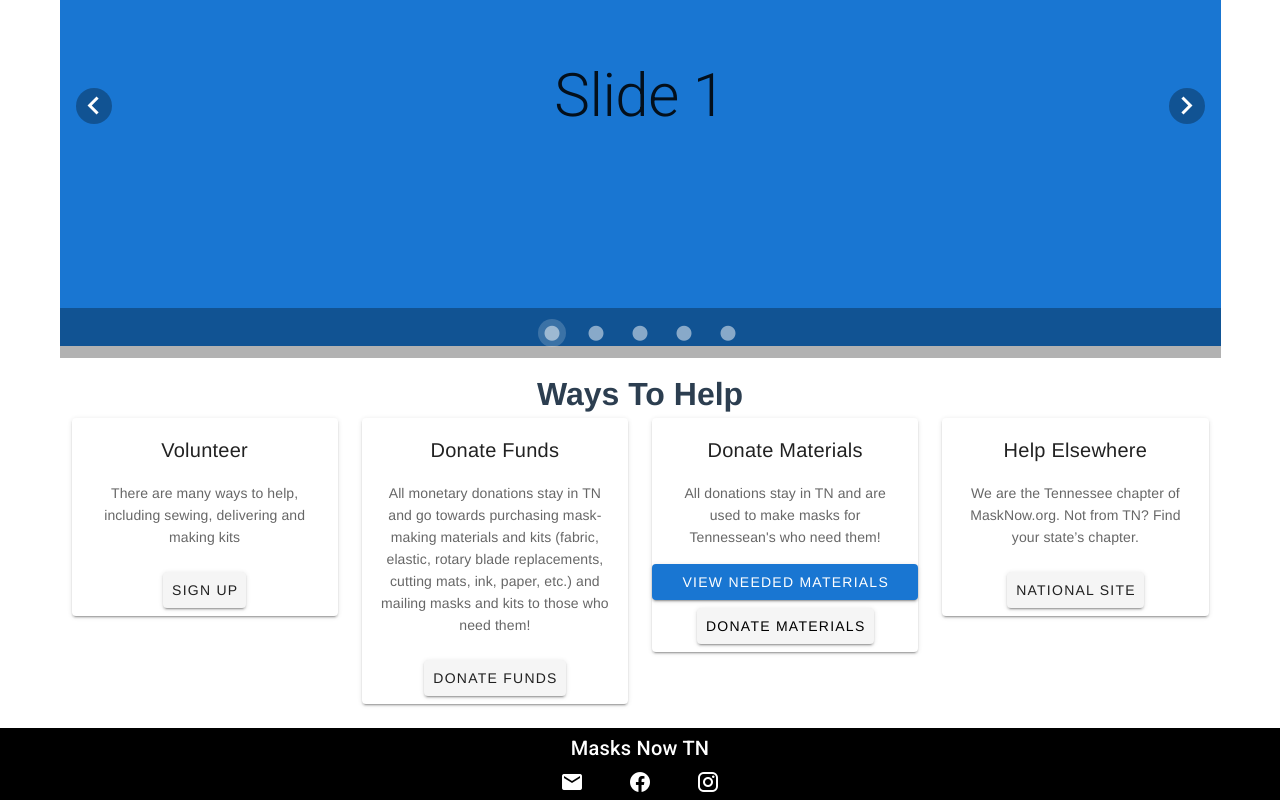
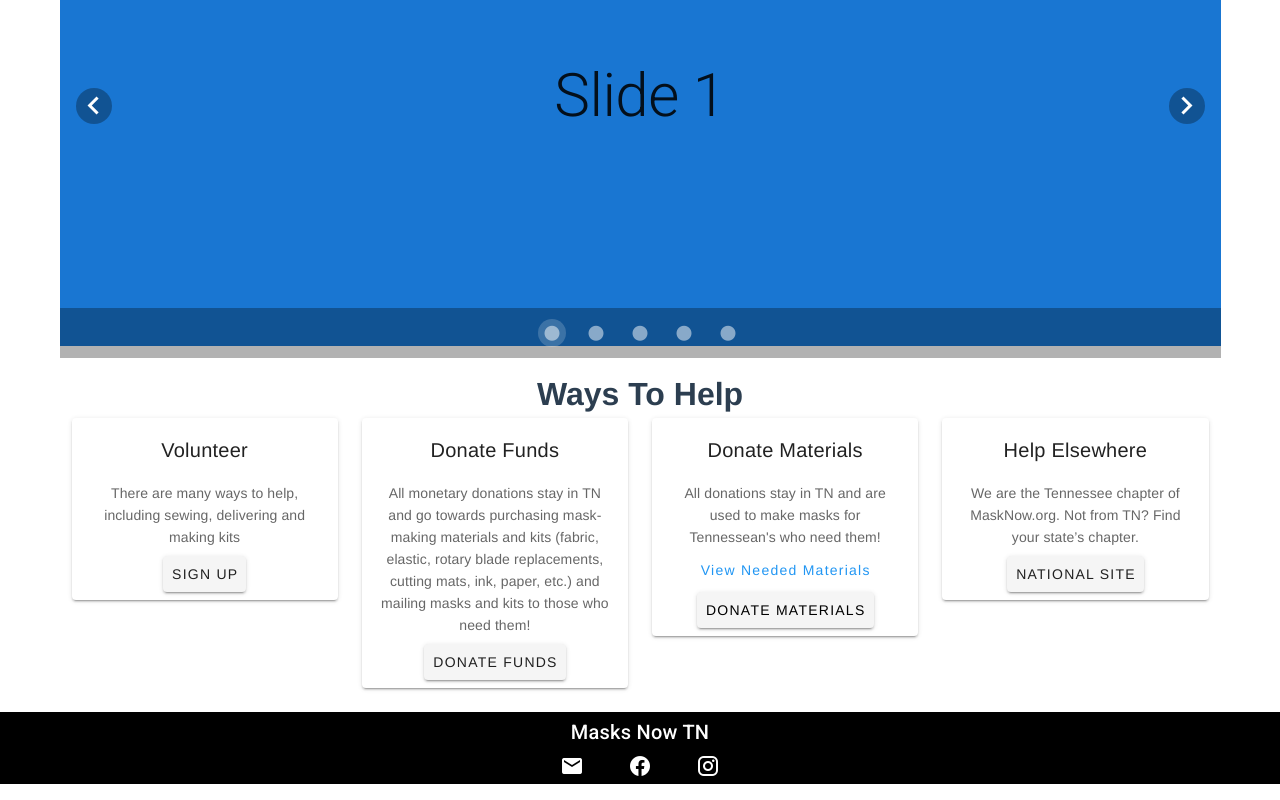
Before and after one commit to tannerb9/MasksNowTN-New, a Vue app: page / in a window 1280 px wide. Shown: the part 931-1731 px from the top of the page. Built offline with nearby package versions, Linux system fonts and the light colour scheme.

Commit message:
style: removed vuetify styling on Modal btn. changed the text to blue and capitalized it, changed bg to white, and removed drop shadow

```diff
--- a/src/components/Help.vue
+++ b/src/components/Help.vue
@@ -7,15 +7,17 @@
           <v-card-title class="justify-center">
             {{ section.title }}
           </v-card-title>
-          <v-card-text> {{ section.textBody }} </v-card-text>
+          <v-card-text class="pb-1">
+            {{ section.textBody }}
+          </v-card-text>
           <v-dialog v-if="section.modal" width="auto">
             <template v-slot:activator="{ on, attrs }">
               <v-btn
-                color="primary"
-                dark
+                color="white"
+                :elevation="0"
                 v-bind="attrs"
                 v-on="on"
-                class="justify-center"
+                class="justify-center blue--text text-capitalize"
               >
                 {{ section.modal.clickToOpenText }}
               </v-btn>
@@ -39,7 +41,7 @@
               >
             </v-card>
           </v-dialog>
-          <v-card-actions class="justify-center">
+          <v-card-actions class="justify-center pt-1">
             <v-btn v-if="section.button.href"
               ><a
                 :href="`mailto:${section.button.href}`"
@@ -137,3 +139,9 @@ export default {
   },
 };
 </script>
+
+<style scoped>
+#modalBtn {
+  background: white;
+}
+</style>
```
